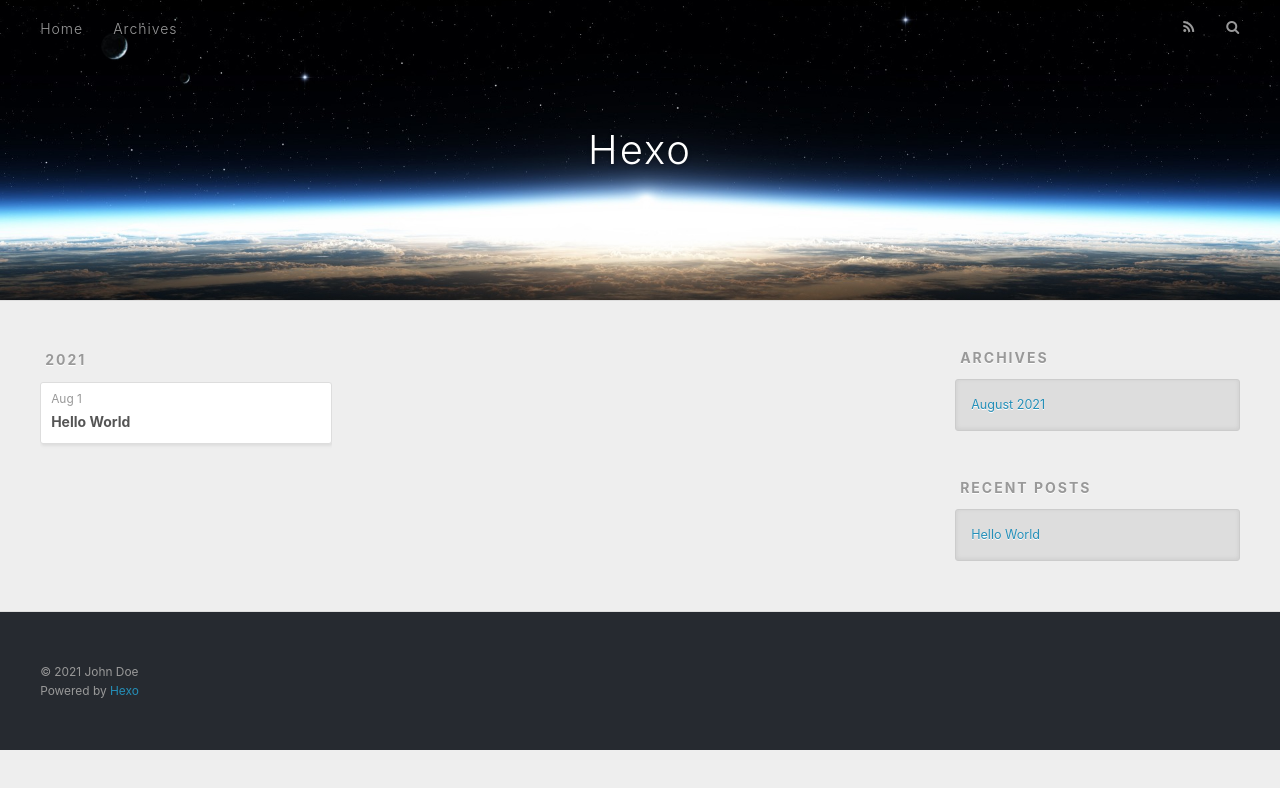
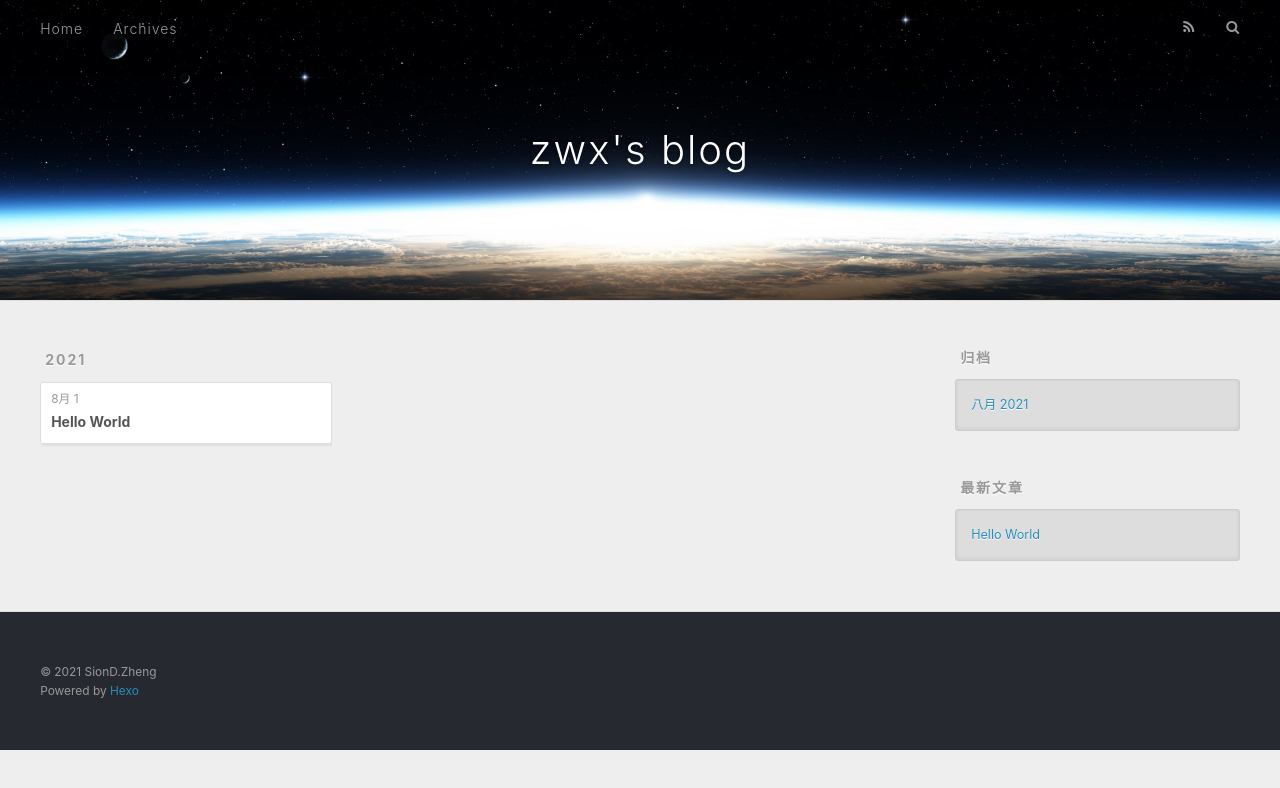
Before and after one commit to zwx-zwx/zwx-zwx.github.io, a plain HTML site: page archives/index.html in a window 1280 px wide. Drawn offline with nearby package versions, Linux system fonts and the light colour scheme.

Commit message:
Site updated: 2021-08-01 17:22:11

```diff
--- a/archives/index.html
+++ b/archives/index.html
@@ -5,17 +5,17 @@
 
 
 
-  <title>Archives | Hexo</title>
+  <title>归档 | zwx&#39;s blog</title>
   <meta name="viewport" content="width=device-width, initial-scale=1, maximum-scale=1">
   <meta property="og:type" content="website">
-<meta property="og:title" content="Hexo">
+<meta property="og:title" content="zwx&#39;s blog">
 <meta property="og:url" content="http://example.com/archives/index.html">
-<meta property="og:site_name" content="Hexo">
-<meta property="og:locale" content="en_US">
-<meta property="article:author" content="John Doe">
+<meta property="og:site_name" content="zwx&#39;s blog">
+<meta property="og:locale" content="zh_CN">
+<meta property="article:author" content="SionD.Zheng">
 <meta name="twitter:card" content="summary">
 
-    <link rel="alternate" href="/atom.xml" title="Hexo" type="application/atom+xml">
+    <link rel="alternate" href="/atom.xml" title="zwx&#39;s blog" type="application/atom+xml">
 
 
     <link rel="icon" href="/favicon.png">
@@ -36,7 +36,7 @@
   <div id="header-outer" class="outer">
     <div id="header-title" class="inner">
       <h1 id="logo-wrap">
-        <a href="/" id="logo">Hexo</a>
+        <a href="/" id="logo">zwx&#39;s blog</a>
       </h1>
 
     </div>
@@ -53,7 +53,7 @@
 
           <a id="nav-rss-link" class="nav-icon" href="/atom.xml" title="RSS Feed"></a>
 
-        <a id="nav-search-btn" class="nav-icon" title="Search"></a>
+        <a id="nav-search-btn" class="nav-icon" title="搜索"></a>
       </nav>
       <div id="search-form-wrap">
         <form action="//google.com/search" method="get" accept-charset="UTF-8" class="search-form"><input type="search" name="q" class="search-form-input" placeholder="Search"><button type="submit" class="search-form-submit">&#xF002;</button><input type="hidden" name="sitesearch" value="http://example.com"></form>
@@ -79,7 +79,7 @@
   <div class="archive-article-inner">
     <header class="archive-article-header">
       <a href="/2021/08/01/hello-world/" class="archive-article-date">
-  <time datetime="2021-08-01T08:47:45.864Z" itemprop="datePublished">Aug 1</time>
+  <time datetime="2021-08-01T08:47:45.864Z" itemprop="datePublished">8月 1</time>
 </a>
 
 
@@ -111,9 +111,9 @@
 
 
   <div class="widget-wrap">
-    <h3 class="widget-title">Archives</h3>
+    <h3 class="widget-title">归档</h3>
     <div class="widget">
-      <ul class="archive-list"><li class="archive-list-item"><a class="archive-list-link" href="/archives/2021/08/">August 2021</a></li></ul>
+      <ul class="archive-list"><li class="archive-list-item"><a class="archive-list-link" href="/archives/2021/08/">八月 2021</a></li></ul>
     </div>
   </div>
 
@@ -121,7 +121,7 @@
 
 
   <div class="widget-wrap">
-    <h3 class="widget-title">Recent Posts</h3>
+    <h3 class="widget-title">最新文章</h3>
     <div class="widget">
       <ul>
 
@@ -141,7 +141,7 @@
 
   <div class="outer">
     <div id="footer-info" class="inner">
-      &copy; 2021 John Doe<br>
+      &copy; 2021 SionD.Zheng<br>
       Powered by <a href="http://hexo.io/" target="_blank">Hexo</a>
     </div>
   </div>
```
Also changed, not shown: 2021/08/01/hello-world/index.html (+11 -11 lines), archives/2021/08/index.html (+13 -13 lines), archives/2021/index.html (+13 -13 lines), index.html (+12 -12 lines).
